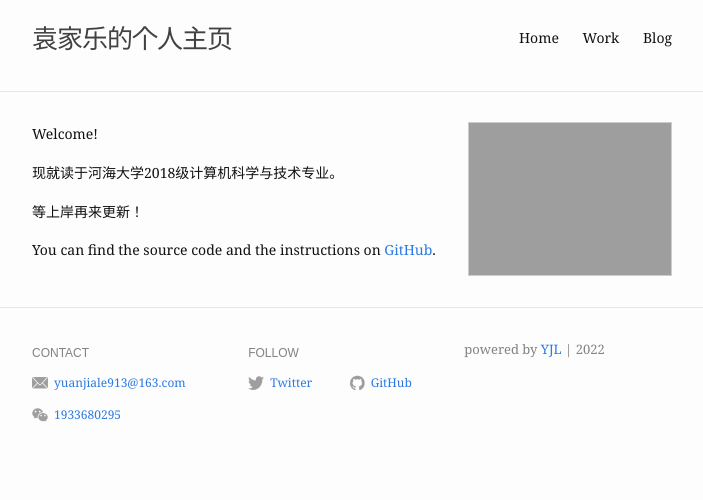
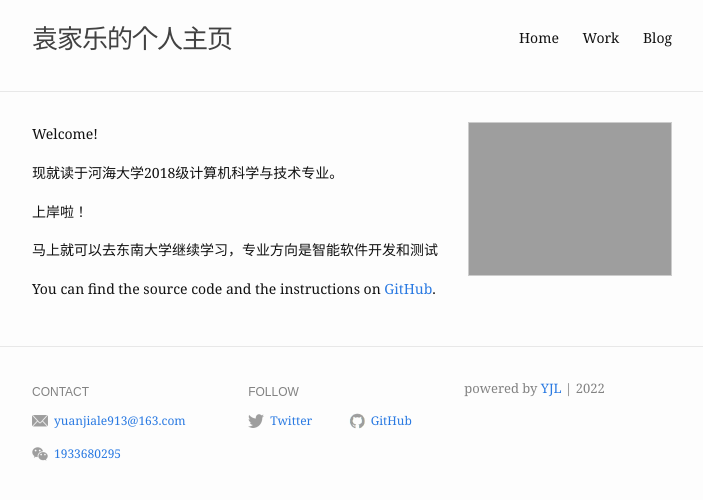
Before and after one commit to yuanjialegithub/yjl, a Jekyll site: the page built from index.md, in a window 1280 px wide. Shown: the top 500 px of the page, without its empty margins (288-991 px from the left). Built offline with Jekyll 4.4.1, drawn with Linux system fonts in a browser that asks for light colours.

Commit message:
Update index.md

```diff
--- a/index.md
+++ b/index.md
@@ -12,7 +12,10 @@ profile_picture:
   现就读于河海大学2018级计算机科学与技术专业。
 </p>
 <p>
-    等上岸再来更新！
+    上岸啦！
+</p>
+<p>
+  马上就可以去东南大学继续学习，专业方向是智能软件开发和测试
 </p>
 <p>
   You can find the source code and the instructions on <a href="https://github.com/yuanjialegithub/yuanjiale.github.io">GitHub</a>.
```
